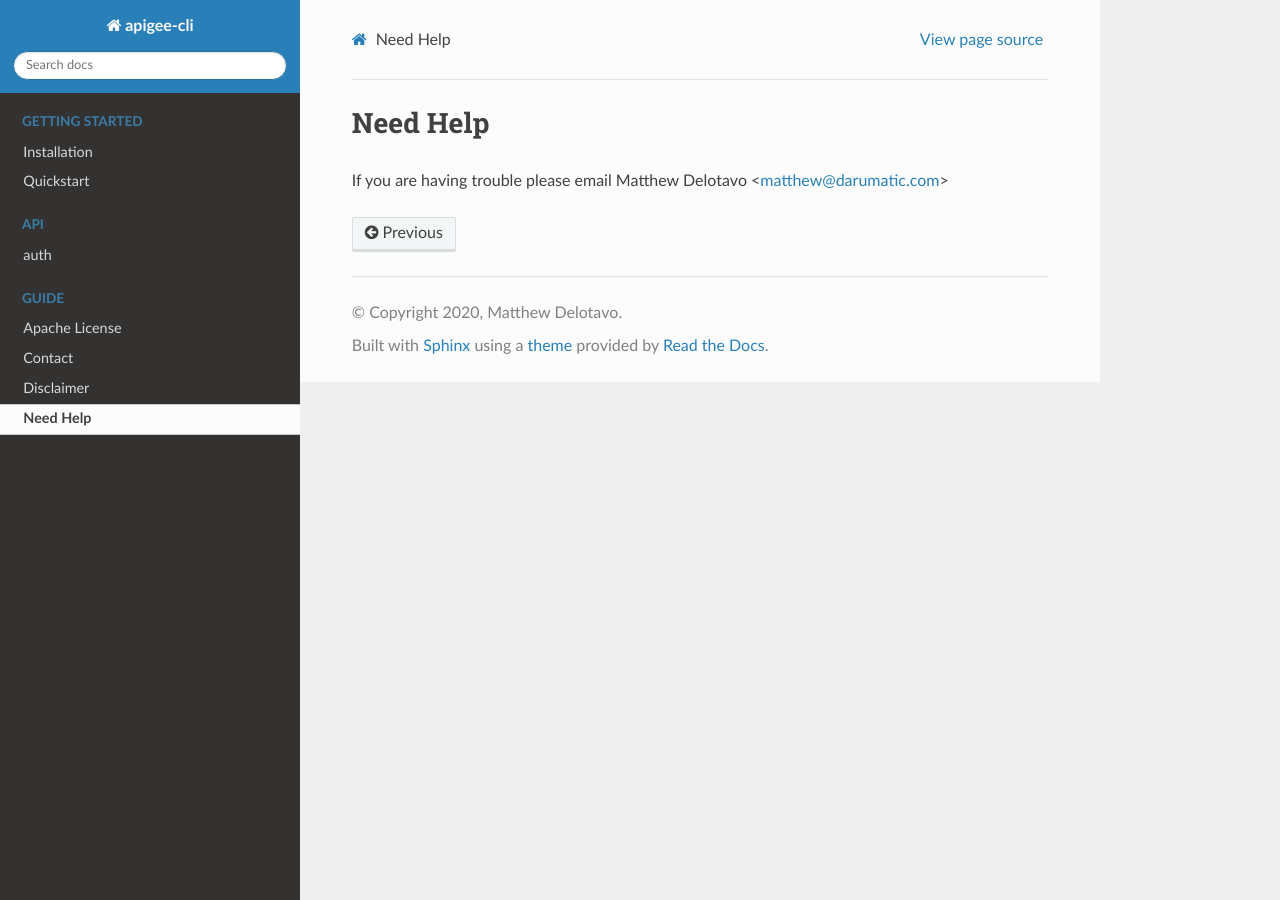
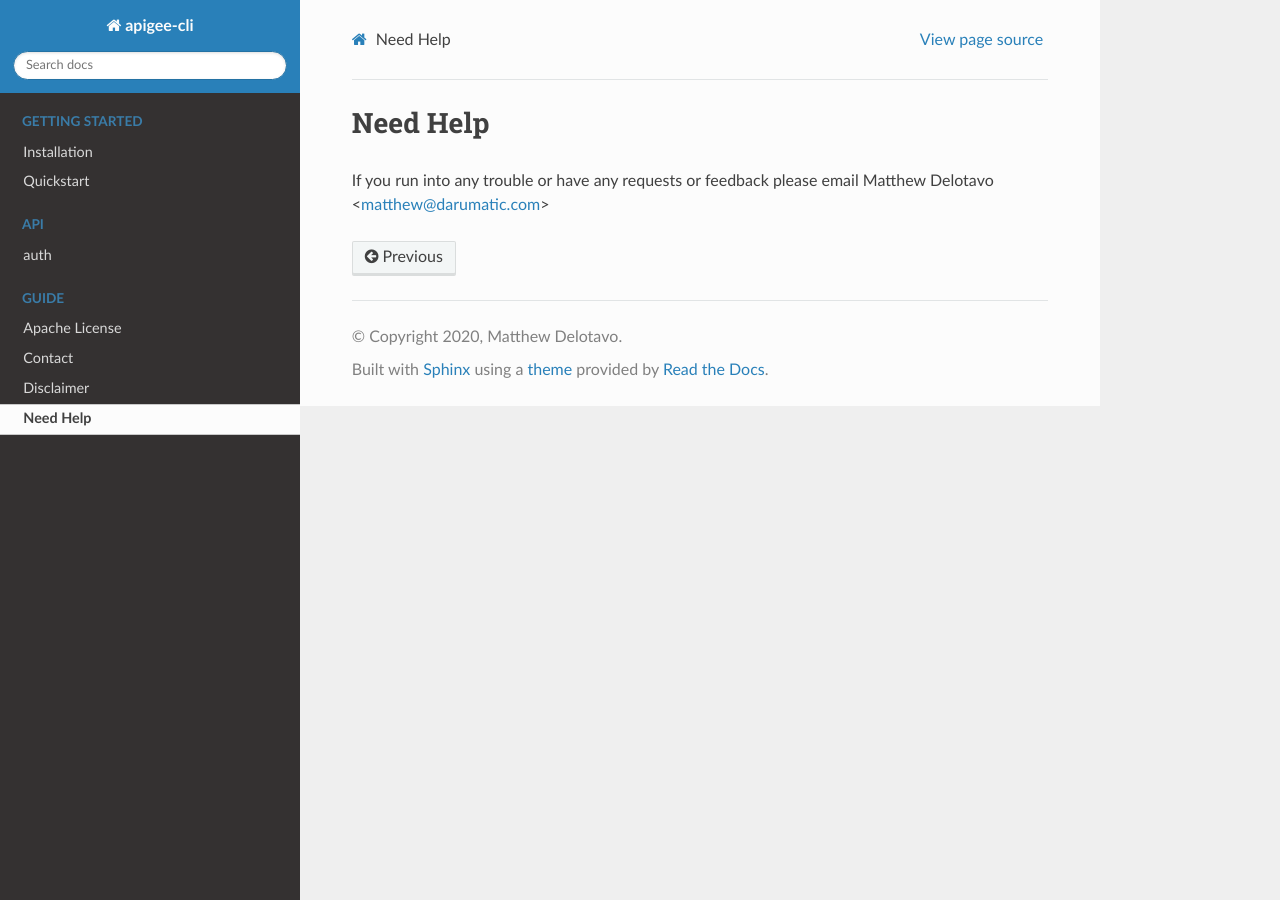
Before and after one commit to darumatic/apigee-cli, a Sphinx documentation site: the page built from docs/help.rst, in a window 1280 px wide. Built offline with Sphinx 7.4.7 and the Read the Docs theme 2.0.0, drawn with Linux system fonts in a browser that asks for light colours; pages that are not in the unit, such as notebooks, are missing from menus.

Commit message:
Update docs

```diff
--- a/docs/_sources/help.rst.txt
+++ b/docs/_sources/help.rst.txt
@@ -1,4 +1,4 @@
 Need Help
 =========
 
-If you are having trouble please email Matthew Delotavo <matthew@darumatic.com>
+If you run into any trouble or have any requests or feedback please email Matthew Delotavo <matthew@darumatic.com>
--- a/docs/_sources/license.rst.txt
+++ b/docs/_sources/license.rst.txt
@@ -222,4 +222,4 @@ limitations under the License.
 
 Contact
 =======
-Question? Please contact Matthew Delotavo <matthew.t.delotavo@gmail.com>
+Question? Please contact Matthew Delotavo <matthew@darumatic.com>
--- a/docs/help.html
+++ b/docs/help.html
@@ -160,7 +160,7 @@
 
   <div class="section" id="need-help">
 <h1>Need Help<a class="headerlink" href="#need-help" title="Permalink to this headline">¶</a></h1>
-<p>If you are having trouble please email Matthew Delotavo &lt;<a class="reference external" href="mailto:matthew&#37;&#52;&#48;darumatic&#46;com">matthew<span>&#64;</span>darumatic<span>&#46;</span>com</a>&gt;</p>
+<p>If you run into any trouble or have any requests or feedback please email Matthew Delotavo &lt;<a class="reference external" href="mailto:matthew&#37;&#52;&#48;darumatic&#46;com">matthew<span>&#64;</span>darumatic<span>&#46;</span>com</a>&gt;</p>
 </div>
 
 
--- a/docs/help.rst
+++ b/docs/help.rst
@@ -1,4 +1,4 @@
 Need Help
 =========
 
-If you are having trouble please email Matthew Delotavo <matthew@darumatic.com>
+If you run into any trouble or have any requests or feedback please email Matthew Delotavo <matthew@darumatic.com>
--- a/docs/license.html
+++ b/docs/license.html
@@ -383,7 +383,7 @@ limitations under the License.</p>
 </div>
 <div class="section" id="contact">
 <h1>Contact<a class="headerlink" href="#contact" title="Permalink to this headline">¶</a></h1>
-<p>Question? Please contact Matthew Delotavo &lt;<a class="reference external" href="mailto:matthew&#46;t&#46;delotavo&#37;&#52;&#48;gmail&#46;com">matthew<span>&#46;</span>t<span>&#46;</span>delotavo<span>&#64;</span>gmail<span>&#46;</span>com</a>&gt;</p>
+<p>Question? Please contact Matthew Delotavo &lt;<a class="reference external" href="mailto:matthew&#37;&#52;&#48;darumatic&#46;com">matthew<span>&#64;</span>darumatic<span>&#46;</span>com</a>&gt;</p>
 </div>
 
 
--- a/docs/license.rst
+++ b/docs/license.rst
@@ -222,4 +222,4 @@ limitations under the License.
 
 Contact
 =======
-Question? Please contact Matthew Delotavo <matthew.t.delotavo@gmail.com>
+Question? Please contact Matthew Delotavo <matthew@darumatic.com>
```
Also changed, not shown: docs/searchindex.js.
